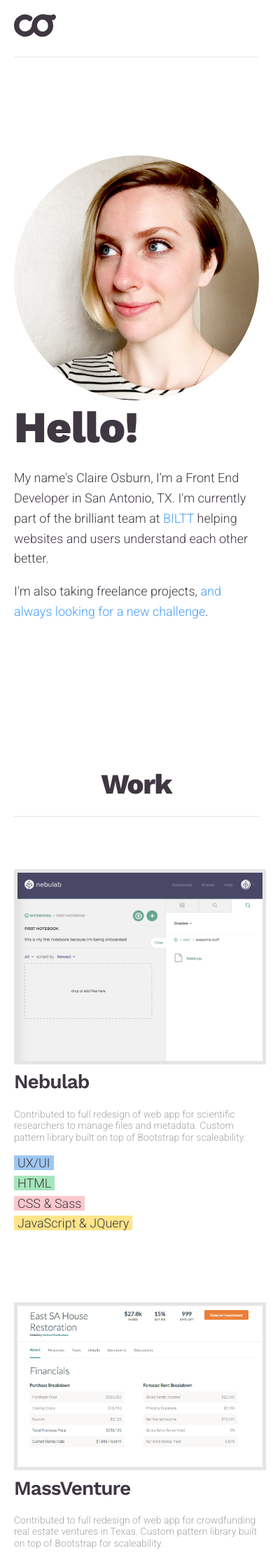
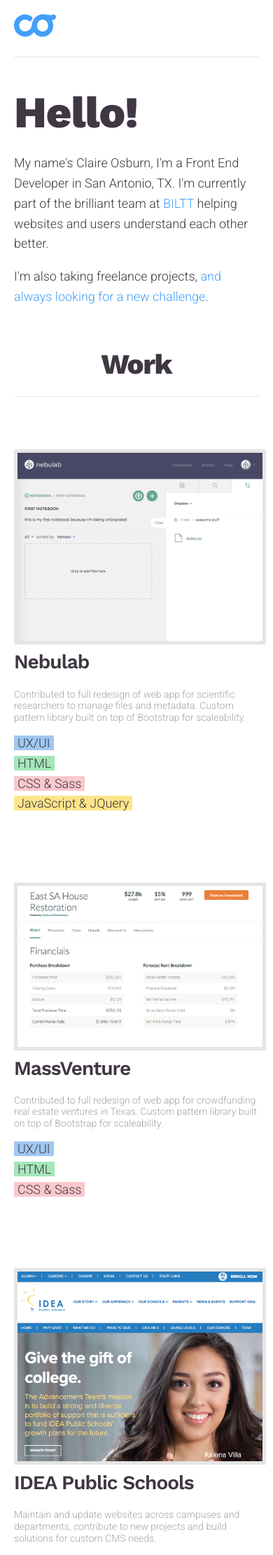
Before and after one commit to cosburn/cosburn.github.io, a Jekyll site: the page built from index.html, in a window 390 px wide. Shown: the top 2222 px of the page at 70% size. Built offline with Jekyll 4.4.1, drawn with Linux system fonts in a browser that asks for light colours.

Commit message:
responsive styles

```diff
--- a/_includes/header.html
+++ b/_includes/header.html
@@ -4,7 +4,7 @@
     <div class="row">
       <div class="site-header eight columns offset-by-two">
         <a class="headline-type uppercase text-white" href="{{ site.baseurl }}/">
-          <img class="logo" src="/images/logo-dark-gray.svg" alt="Claire Osburn logo" />
+          <img class="logo" src="/images/logo.svg" alt="Claire Osburn logo" />
         </a>
       </div>
     </div>
--- a/_sass/_structure.scss
+++ b/_sass/_structure.scss
@@ -16,6 +16,10 @@
 			margin-top: 0;
 		}
 	}
+	@media screen and (max-width: 717px) {
+		margin: 0;
+		padding: 0;
+	}
 }
 
 section.intro {
@@ -23,6 +27,9 @@
 		max-width: 350px;
 		border-radius: 50%;
 		margin-left: 30px;
+		@media screen and (max-width: 1130px) {
+			display: none;
+		}
 	}
 }
 
```
